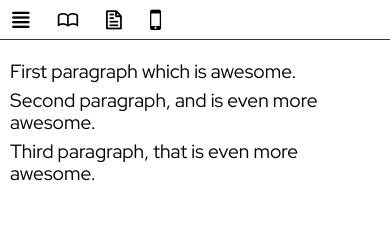
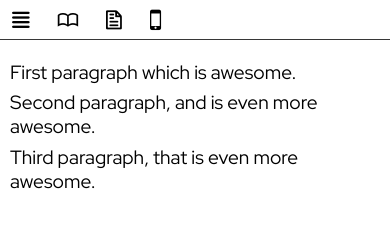
Before and after one commit to utizr/staticExperiments, a plain HTML site: page writer/index.html in a window 390 px wide. Drawn offline with Linux system fonts and the light colour scheme.

Commit message:
line height

```diff
--- a/writer/css/page.css
+++ b/writer/css/page.css
@@ -131,7 +131,7 @@ body {
     font-size: 1.2rem;
   }
   #page p {
-    line-height: 1.4rem;
+    line-height: 1.5rem;
   }
 }
 
```
